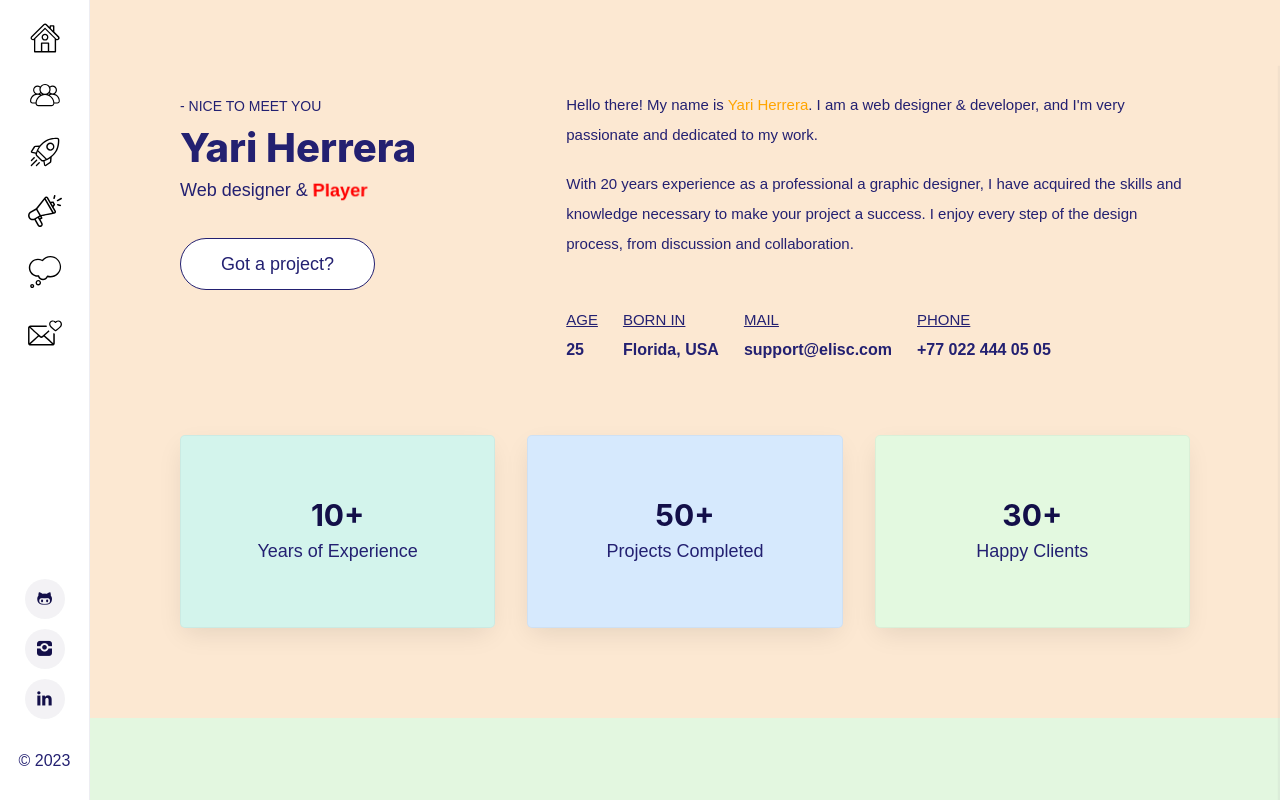
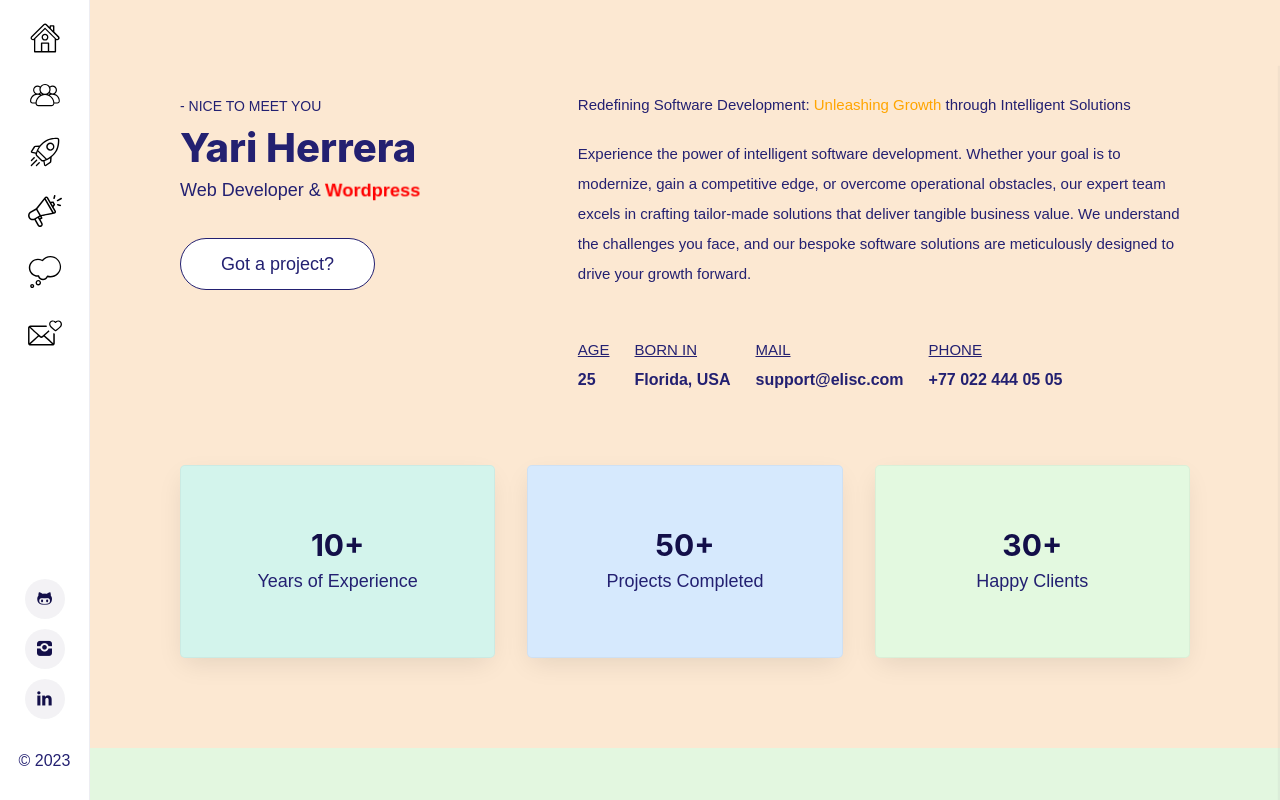
Before and after one commit to Yariandres/nuxt-personal-blog, a Nuxt app: page /about in a window 1280 px wide. Built offline with nearby package versions, Linux system fonts and the light colour scheme; a web font is replaced by a local one.

Commit message:
adds place holder images

```diff
--- a/components/About/Biography.vue
+++ b/components/About/Biography.vue
@@ -3,22 +3,22 @@
     <p :class="$style['greetings']">- Nice to meet you</p>
     <h3 :class="$style['heading']">Yari Herrera</h3>
     <span class="cd-headline rotate-1">
-      <span class="blc">Web designer &amp; </span>
+      <span class="blc">Web Developer &amp; </span>
       <span class="cd-words-wrapper">
         <b
           :class="[isActive[0] ? 'is-visible' : 'is-hidden']"
           style="color: blue"
-          >Designer</b
+          >SAAS</b
         >
         <b
           :class="[isActive[1] ? 'is-visible' : 'is-hidden']"
           style="color: orange"
-          >Coder</b
+          >Ecommerce</b
         >
         <b
           :class="[isActive[2] ? 'is-visible' : 'is-hidden']"
           style="color: red"
-          >Player</b
+          >Wordpress</b
         >
       </span>
     </span>
--- a/components/About/ExperienceCard.vue
+++ b/components/About/ExperienceCard.vue
@@ -29,7 +29,7 @@
 
       <img
         :class="$style['modal__image']"
-        src="~/assets/img/experience/1.jpg"
+        src="~/assets/img/experience/1.png"
         alt=""
       />
 
@@ -192,7 +192,7 @@ const closeModal = () => {
 
   &__close-icon {
     position: absolute;
-    right: 0;
+    right: 12px;
     top: 12px;
     background: none;
     border: none;
--- a/components/About/Paragraphs.vue
+++ b/components/About/Paragraphs.vue
@@ -1,16 +1,17 @@
 <template>
   <div :class="$style['paragraphs']">
     <p>
-      Hello there! My name is
-      <span :class="$style['text-orange']">Yari Herrera</span>. I am a web
-      designer &amp; developer, and I'm very passionate and dedicated to my
-      work.
+      Redefining Software Development:
+      <span :class="$style['text-orange']">Unleashing Growth </span>through
+      Intelligent Solutions
     </p>
     <p>
-      With 20 years experience as a professional a graphic designer, I have
-      acquired the skills and knowledge necessary to make your project a
-      success. I enjoy every step of the design process, from discussion and
-      collaboration.
+      Experience the power of intelligent software development. Whether your
+      goal is to modernize, gain a competitive edge, or overcome operational
+      obstacles, our expert team excels in crafting tailor-made solutions that
+      deliver tangible business value. We understand the challenges you face,
+      and our bespoke software solutions are meticulously designed to drive your
+      growth forward.
     </p>
   </div>
 </template>
--- a/components/Porfolio/CarouselComponent.vue
+++ b/components/Porfolio/CarouselComponent.vue
@@ -5,7 +5,7 @@
         <div :class="$style['card']">
           <img
             :class="$style['card__image']"
-            src="~/assets/img/experience/1.jpg"
+            src="~/assets/img/experience/1.png"
             alt=""
           />
           <p :class="$style['card__title']">Vimeo 1</p>
@@ -16,7 +16,7 @@
         <div :class="$style['card']">
           <img
             :class="$style['card__image']"
-            src="~/assets/img/experience/1.jpg"
+            src="~/assets/img/experience/1.png"
             alt=""
           />
           <p :class="$style['card__title']">Vimeo 2</p>
@@ -27,7 +27,7 @@
         <div :class="$style['card']">
           <img
             :class="$style['card__image']"
-            src="~/assets/img/experience/1.jpg"
+            src="~/assets/img/experience/1.png"
             alt=""
           />
           <p :class="$style['card__title']">Vimeo 3</p>
@@ -38,7 +38,7 @@
         <div :class="$style['card']">
           <img
             :class="$style['card__image']"
-            src="~/assets/img/experience/1.jpg"
+            src="~/assets/img/experience/1.png"
             alt=""
           />
           <p :class="$style['card__title']">Vimeo 4</p>
@@ -49,7 +49,7 @@
         <div :class="$style['card']">
           <img
             :class="$style['card__image']"
-            src="~/assets/img/experience/1.jpg"
+            src="~/assets/img/experience/1.png"
             alt=""
           />
           <p :class="$style['card__title']">Vimeo 5</p>
--- a/components/Porfolio/TestimonialComponent.vue
+++ b/components/Porfolio/TestimonialComponent.vue
@@ -28,7 +28,7 @@
           <div :class="$style['testimonial__row']">
             <img
               :class="$style['testimonial__image']"
-              src="~/assets/img/experience/1.jpg"
+              src="~/assets/img/experience/1.png"
               alt=""
             />
             <div>
@@ -48,7 +48,7 @@
           <div :class="$style['testimonial__row']">
             <img
               :class="$style['testimonial__image']"
-              src="~/assets/img/experience/1.jpg"
+              src="~/assets/img/experience/1.png"
               alt=""
             />
             <div>
@@ -68,7 +68,7 @@
           <div :class="$style['testimonial__row']">
             <img
               :class="$style['testimonial__image']"
-              src="~/assets/img/experience/1.jpg"
+              src="~/assets/img/experience/1.png"
               alt=""
             />
             <div>
@@ -88,7 +88,7 @@
           <div :class="$style['testimonial__row']">
             <img
               :class="$style['testimonial__image']"
-              src="~/assets/img/experience/1.jpg"
+              src="~/assets/img/experience/1.png"
               alt=""
             />
 
--- a/components/Services/CardComponent.vue
+++ b/components/Services/CardComponent.vue
@@ -178,7 +178,7 @@ const closeModal = () => {
 
   &__close-icon {
     position: absolute;
-    right: 0;
+    right: 12px;
     top: 12px;
     background: none;
     border: none;
--- a/pages/about/index.vue
+++ b/pages/about/index.vue
@@ -59,10 +59,18 @@
         flex-direction: column;
         gap: 46px;
       }
+
+      .width-100 {
+        width: 100% !important;
+      }
       .flex-col {
         display: flex;
         flex-direction: column;
         gap: 32px;
+
+        &:first-child {
+          width: 100%;
+        }
 
         @media only screen and (min-width: 768px) and (max-width: 1023px) {
           text-align: center;
--- a/pages/index.vue
+++ b/pages/index.vue
@@ -124,8 +124,9 @@ const openLocation = () => {
 
 .container {
   padding: 50px;
-  height: 100vh;
-  width: 100dvw;
+
+  overflow-y: scroll;
+  scroll-behavior: smooth;
 
   overflow-y: scroll;
   scroll-behavior: smooth;
```
Also changed, not shown: assets/img/experience/1.png (added).
